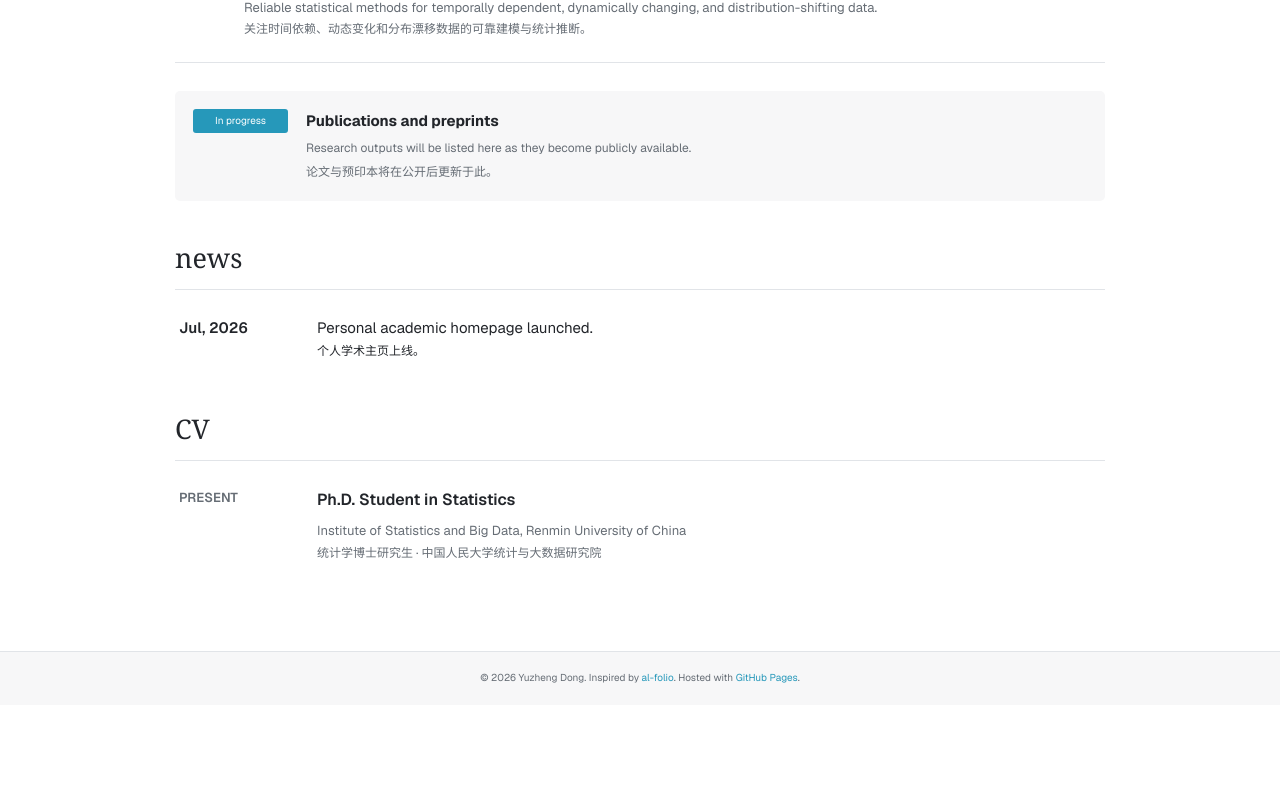
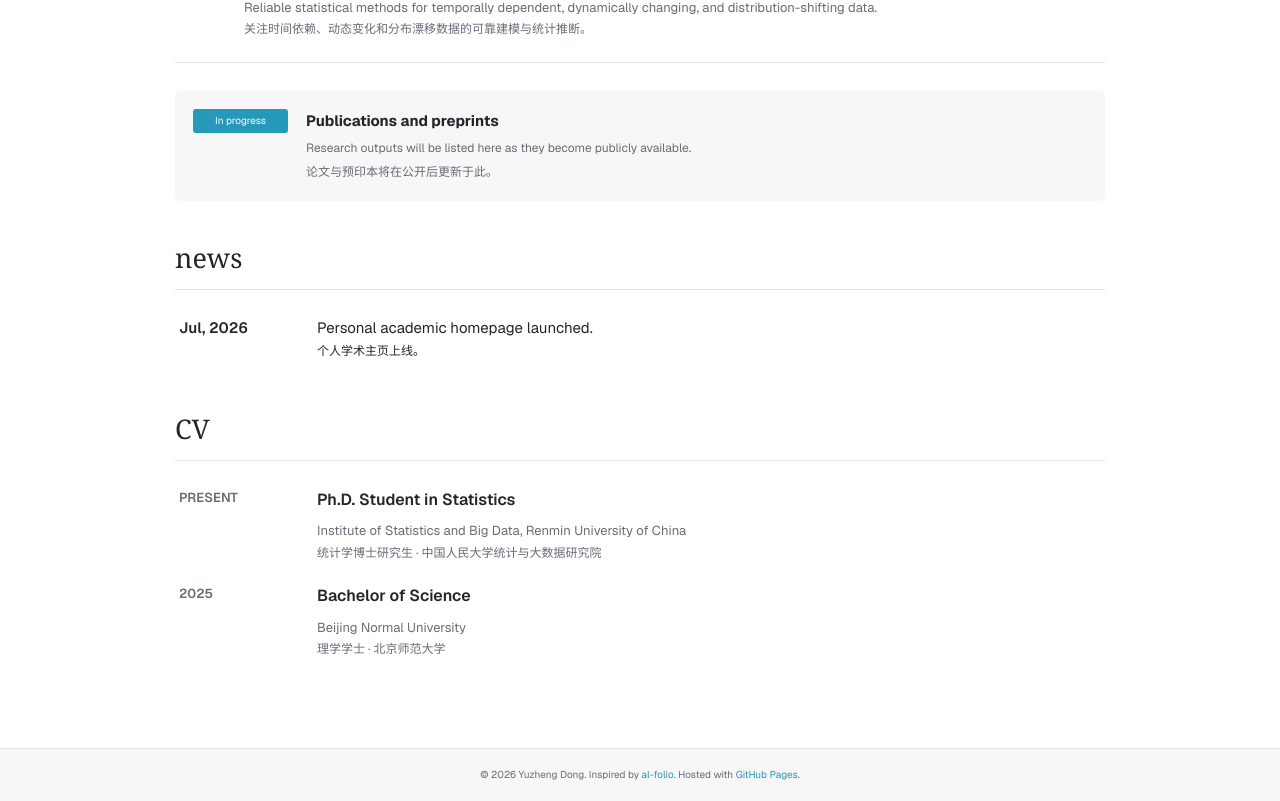
Before and after one commit to yuzheng0514-rgb/myhomepage, a Next.js app: page / in a window 1280 px wide. Shown: the part 1313-2114 px from the top of the page. Before the commit the page ends 2018 px from the top, so only its background shows below. Built offline with nearby package versions, Linux system fonts and the light colour scheme.

Commit message:
Add undergraduate education

```diff
--- a/app/page.tsx
+++ b/app/page.tsx
@@ -149,6 +149,14 @@ export default function Home() {
               <p className="topic-description-zh">统计学博士研究生 · 中国人民大学统计与大数据研究院</p>
             </div>
           </div>
+          <div className="cv-row">
+            <div className="cv-date">2025</div>
+            <div>
+              <h3>Bachelor of Science</h3>
+              <p>Beijing Normal University</p>
+              <p className="topic-description-zh">理学学士 · 北京师范大学</p>
+            </div>
+          </div>
         </section>
       </main>
 
```
